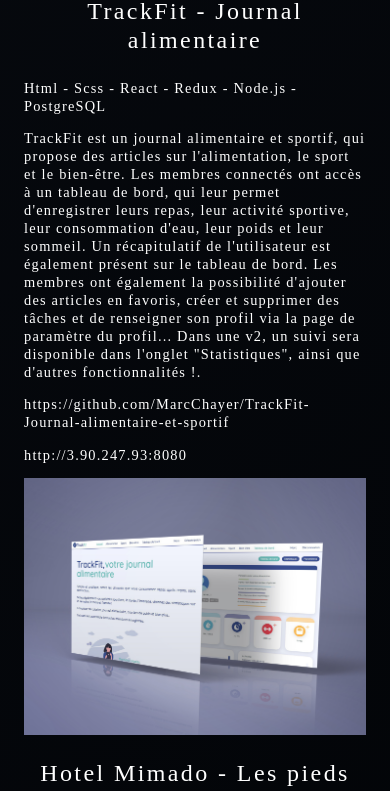
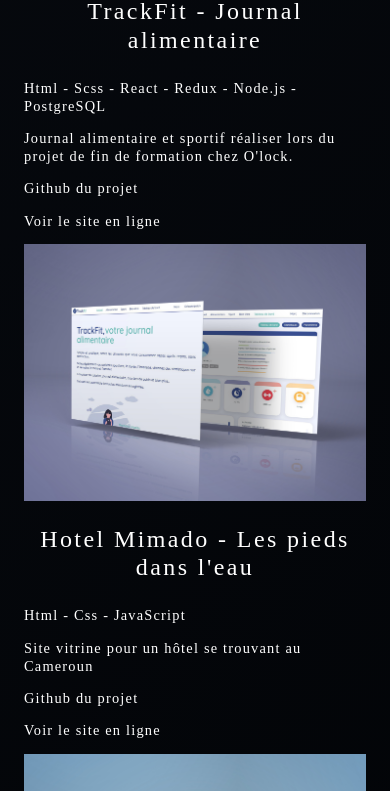
Before and after one commit to MarcChayer/portfolio, a React app: page / in a window 390 px wide. Shown: the part 1020-1811 px from the top of the page. Built offline with nearby package versions, Linux system fonts and the light colour scheme.

Commit message:
responsive corrected on mobile galaxy S5

```diff
--- a/src/components/Projects/ProjectWeb.js
+++ b/src/components/Projects/ProjectWeb.js
@@ -30,15 +30,15 @@
   return (
     <div data-aos="slide-up" className="projects">
       <div className="projects__titleProjects" onMouseEnter={handleMouseEnter}>
-        <h3 project-id={id} href="" className="projects__titleProjects__name" >
+        <h3 project-id={id} className="projects__titleProjects__name" >
           {fullName}
         </h3>
       </div>
       <section className="forMobile">
       <p className="infoProject">{technos}</p>
       <p className="infoProject">{description}</p>
-      <p className="infoProject">{github}</p>
-      <p className="infoProject">{website}</p>
+      <a className="infoProject" href={github} target="_blank">Github du projet</a>
+      <a className="infoProject" href={website} target="_blank">Voir le site en ligne</a>
         <img className="pictureProject" src={image} alt="photo du projet" />
       </section>
     </div>
--- a/src/data/projectsWeb.js
+++ b/src/data/projectsWeb.js
@@ -8,7 +8,7 @@
     id : 6,
     fullName: 'TrackFit - Journal alimentaire',
     technos: 'Html - Scss - React - Redux - Node.js - PostgreSQL',
-    description: 'TrackFit est un journal alimentaire et sportif, qui propose des articles sur l\'alimentation, le sport et le bien-être. Les membres connectés ont accès à un tableau de bord, qui leur permet d\'enregistrer leurs repas, leur activité sportive, leur consommation d\'eau, leur poids et leur sommeil. Un récapitulatif de l\'utilisateur est également présent sur le tableau de bord. Les membres ont également la possibilité d\'ajouter des articles en favoris, créer et supprimer des tâches et de renseigner son profil via la page de paramètre du profil... Dans une v2, un suivi sera disponible dans l\'onglet "Statistiques", ainsi que d\'autres fonctionnalités !.',
+    description: 'Journal alimentaire et sportif réaliser lors du projet de fin de formation chez O\'lock.',
     github: 'https://github.com/MarcChayer/TrackFit-Journal-alimentaire-et-sportif',
     website: 'http://3.90.247.93:8080',
     image: trackfit,
@@ -27,7 +27,7 @@
     fullName: 'Portfolio',
     technos: 'Html - Scss - React - Redux',
     description: 'Réalisation de mon portfolio',
-    github: '',
+    github: 'https://github.com/MarcChayer/portfolio',
     website: '',
     image: portfolio,
   },
--- a/src/styles/index.scss
+++ b/src/styles/index.scss
@@ -1,9 +1,9 @@
 @use 'reset';
 @use 'vars';
 
-html {
-  overflow-x: hidden;
-}
+// html {
+//   overflow-x: hidden;
+// }
 body {
   font-family: 'bahnschrift';
   background: linear-gradient(-45deg, vars.$main-dark-color 0%, #020407 50%, vars.$main-dark-color 100%) no-repeat;
```
